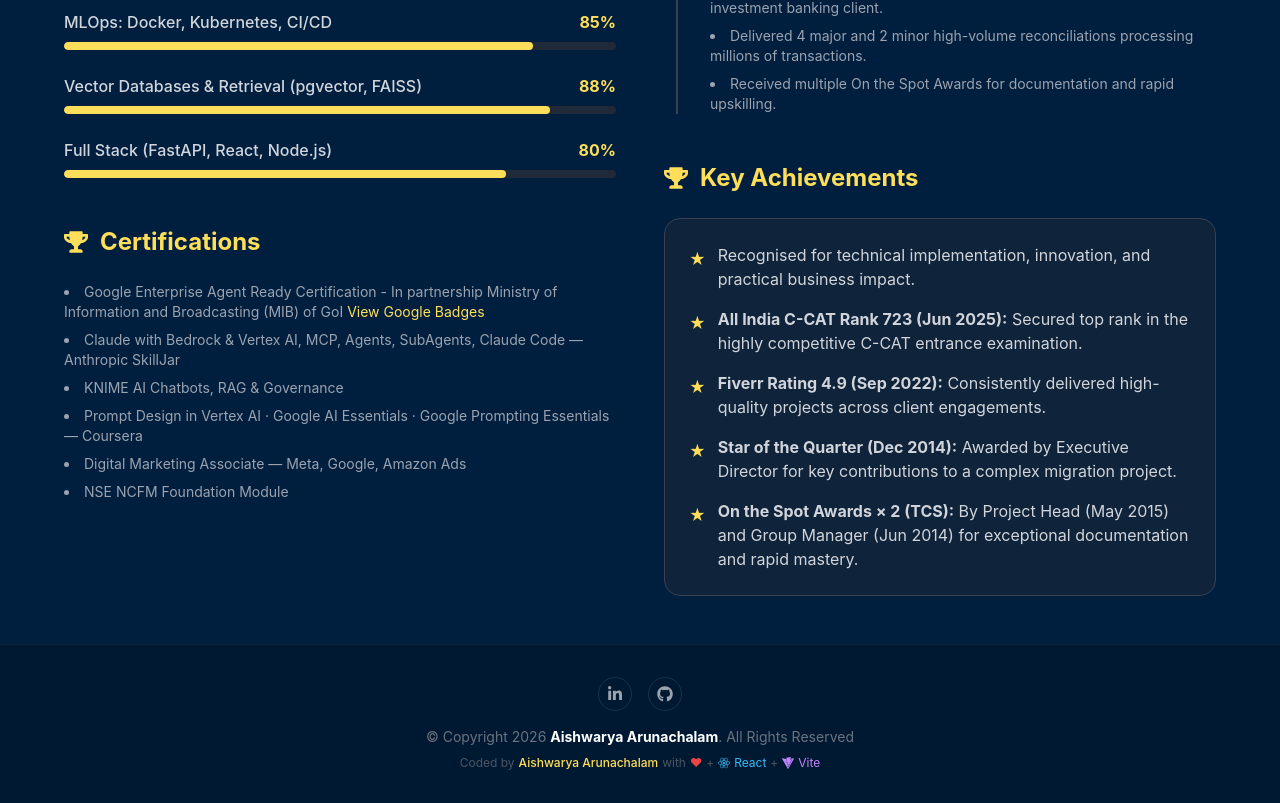
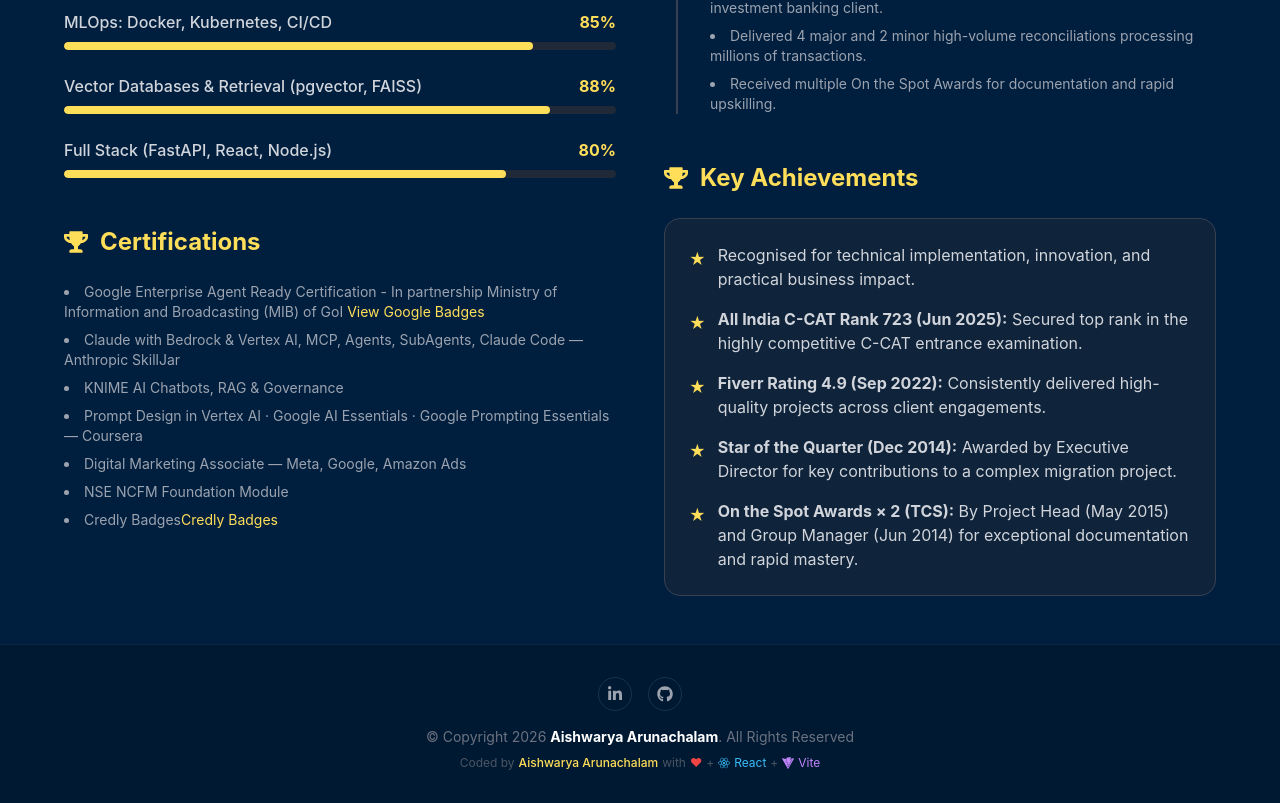
Before and after one commit to aishwaryaarunachalam/portfolio-site-react, a React (Vite) app: page /portfolio-site-react/resume in a window 1280 px wide. Shown: the part 1126-1929 px from the top of the page. Built offline with nearby package versions, Linux system fonts and the light colour scheme.

Commit message:
added credly link

```diff
--- a/src/pages/Resume.jsx
+++ b/src/pages/Resume.jsx
@@ -149,6 +149,15 @@ const Resume = () => {
                 <li>Prompt Design in Vertex AI · Google AI Essentials · Google Prompting Essentials — Coursera</li>
                 <li>Digital Marketing Associate — Meta, Google, Amazon Ads</li>
                 <li>NSE NCFM Foundation Module</li>
+                <li> Credly Badges
+  <a
+    href="https://www.credly.com/users/aishwaryaarunachalam"
+    target="_blank"
+    rel="noopener noreferrer"
+    className="text-primary hover:underline"
+  >
+    Credly Badges
+  </a></li>
               </ul>
             </div>
 
```
